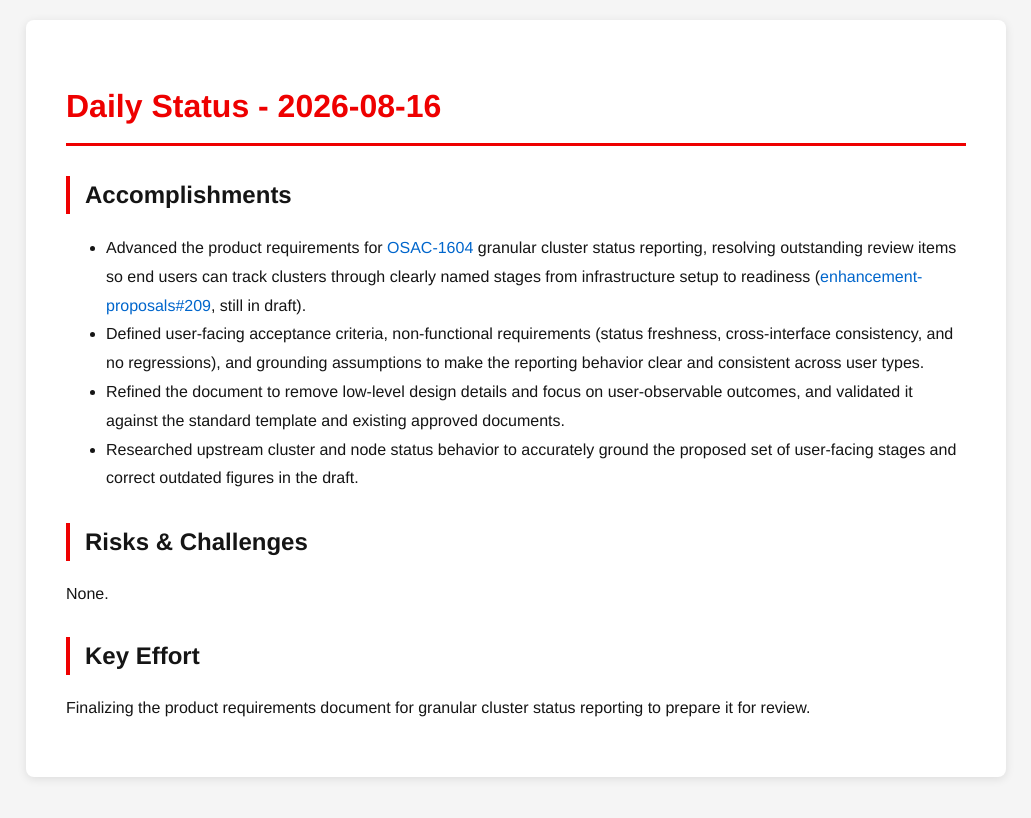
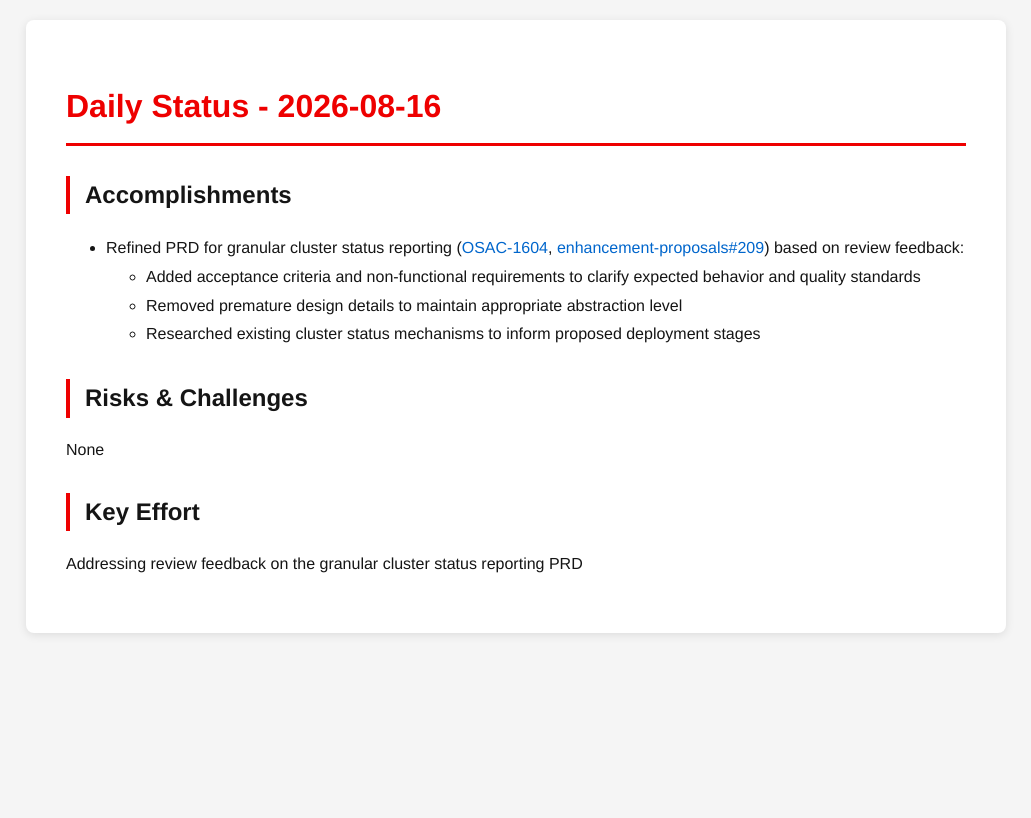
Before and after one commit to tzvatot/daily-status, a Jekyll site: the page built from 2026-08-16.md, in a window 1280 px wide. Shown: the top 818 px of the page, without its empty margins (124-1155 px from the left). Built offline with Jekyll 4.4.1, drawn with Linux system fonts in a browser that asks for light colours.

Commit message:
Daily status update - 2026-08-16

```diff
--- a/2026-08-16.md
+++ b/2026-08-16.md
@@ -7,13 +7,13 @@ date: 2026-08-16
 # Daily Status - 2026-08-16
 
 ## Accomplishments
-- Advanced the product requirements for [OSAC-1604](https://redhat.atlassian.net/browse/OSAC-1604) granular cluster status reporting, resolving outstanding review items so end users can track clusters through clearly named stages from infrastructure setup to readiness ([enhancement-proposals#209](https://github.com/osac-project/enhancement-proposals/pull/209), still in draft).
-- Defined user-facing acceptance criteria, non-functional requirements (status freshness, cross-interface consistency, and no regressions), and grounding assumptions to make the reporting behavior clear and consistent across user types.
-- Refined the document to remove low-level design details and focus on user-observable outcomes, and validated it against the standard template and existing approved documents.
-- Researched upstream cluster and node status behavior to accurately ground the proposed set of user-facing stages and correct outdated figures in the draft.
+- Refined PRD for granular cluster status reporting ([OSAC-1604](https://redhat.atlassian.net/browse/OSAC-1604), [enhancement-proposals#209](https://github.com/osac-project/enhancement-proposals/pull/209)) based on review feedback:
+  - Added acceptance criteria and non-functional requirements to clarify expected behavior and quality standards
+  - Removed premature design details to maintain appropriate abstraction level
+  - Researched existing cluster status mechanisms to inform proposed deployment stages
 
 ## Risks & Challenges
-None.
+None
 
 ## Key Effort
-Finalizing the product requirements document for granular cluster status reporting to prepare it for review.
+Addressing review feedback on the granular cluster status reporting PRD
```
